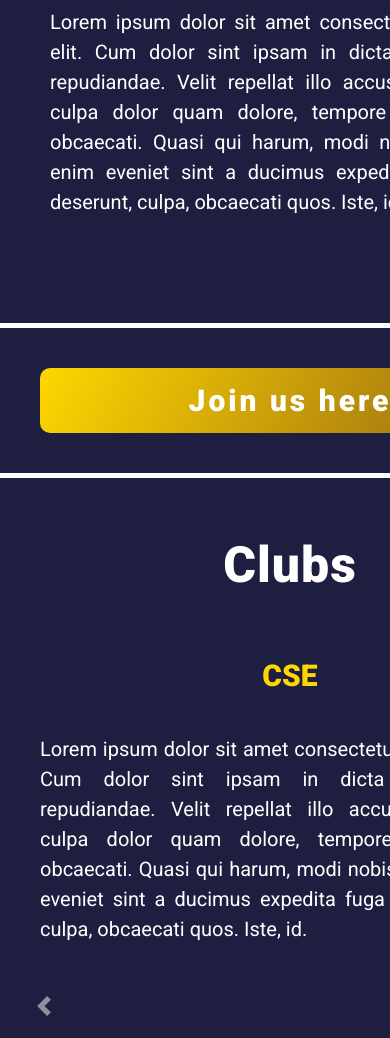
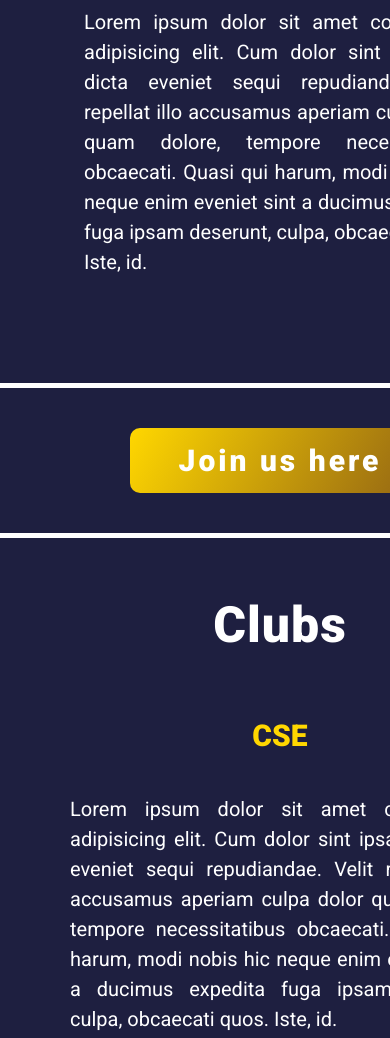
Before and after one commit to YounesBenichou/all-in-one-event, a plain HTML site: page index.html in a window 390 px wide. Shown: the part 609-1647 px from the top of the page. Drawn offline with nearby package versions, Linux system fonts and the light colour scheme.

Commit message:
Edit-responsive

```diff
--- a/index.css
+++ b/index.css
@@ -22,6 +22,7 @@ body{
   background-color: #1e1f40;
   font-family: 'Roboto', sans-serif;
   color: #ffffff;
+  width: 100%;
 }
 .wrapper {
   display: grid;
@@ -173,7 +174,7 @@ body{
   padding-bottom: 50px;
   position: relative;
   top: 60px;
-
+  width: auto;
 }
 
 .cse-logo{
@@ -191,9 +192,10 @@ body{
   justify-content: center;
   align-items: center;
   height: auto;
+  width: auto;
   text-align: center;
-  margin-right: 2rem;
-  margin-left: 2rem;
+  /* margin-right: 2em; */
+  /* margin-left: 2em; */
 }
 
 .description > p:nth-child(1){
@@ -207,9 +209,24 @@ body{
   width: 30rem;
   font-size: 20px;
   text-align:justify;
+  /* margin-right: 2em; */
+  /* margin-left: 2em; */
   /* right: 40px; */
 }
-/* ******************************************************** */
+
+@media only screen and (max-width: 700px) {
+  .description > p:nth-child(2){
+    width: 70%;
+    font-size: 20px;
+    text-align:justify;
+    /* margin-right: 2em; */
+    /* margin-left: 2em; */
+    /* right: 40px; */
+  }
+
+
+}
+  /* ******************************************************** */
 
 /* Join */
 
@@ -225,7 +242,6 @@ body{
   /* grid-template-columns: 1fr ; */
   text-align: center;
   justify-content: center;
-
 }
 .join >a:hover{
  /* color: white ;
@@ -262,14 +278,26 @@ body{
   transition: 0.5s;
 }
 
-/* .join > a:hover{
+@media only screen and (max-width: 700px) {
 
-  font-size: 40px;
-  letter-spacing: 7px;
-  text-decoration: none;
-  color: #ffd700;
-} */
 
+  .join > a{
+    width: 300px;
+    text-align: center;
+   /* color: #1e1f40;
+    background: #ffd700;*/
+    color: white;
+    background: rgb(144,98,20);
+    background: linear-gradient(299deg, rgba(144,98,20,1) 0%, rgba(255,215,0,1) 100%);
+    font-size: 30px;
+    font-weight:1em;
+    padding: 10px 5px 10px 5px;
+    letter-spacing: 3px;
+    text-decoration: none;
+    border-radius: 10px;
+    transition: 0.5s;
+  }
+}
 
 
 
@@ -296,6 +324,7 @@ body{
 }
 
 .carousel-inner {
+  width: auto;
   height:  auto;
   margin-bottom: 30px;
 }
@@ -326,6 +355,15 @@ body{
   text-align: center;
 }
 
+@media only screen and (max-width: 700px) {
+
+  .club-description{
+    width: 75%;
+    height: auto;
+    text-align: center;
+  }
+
+}
 
 .club-description > p:nth-child(1){
   font-size: 30px;
@@ -470,6 +508,9 @@ body{
 }
 
 @media only screen and (max-width: 1250px) {
+  /* .workshop-content {
+    width: 80%;
+  } */
   .workshop-content > .content{
     width: 90%;
     text-align: center;
@@ -479,6 +520,17 @@ body{
     font-weight: 900;
     padding: 10px 5px 10px 5px;
   }
+
+  /* .workshop-content > .date{
+    width: 90%;
+    text-align: center;
+    background: #1e1f40;
+    font-size: 25px;
+    color: #ffd700;
+    border-top: #ffd700 2px solid;
+    border-bottom: #ffd700 2px solid;
+
+  } */
 }
 
 
```
Also changed, not shown: index.html (+1 -1 lines).
